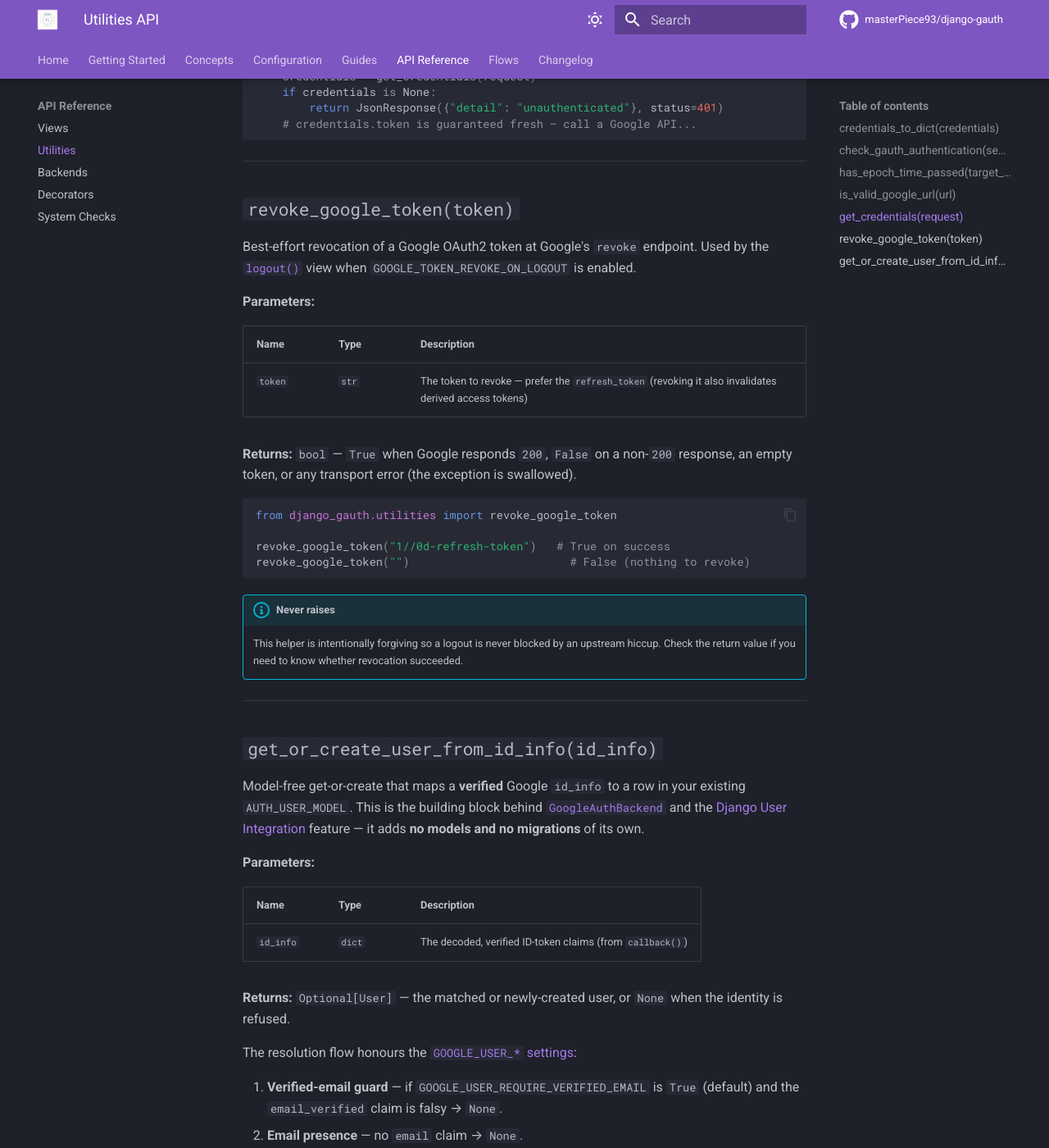
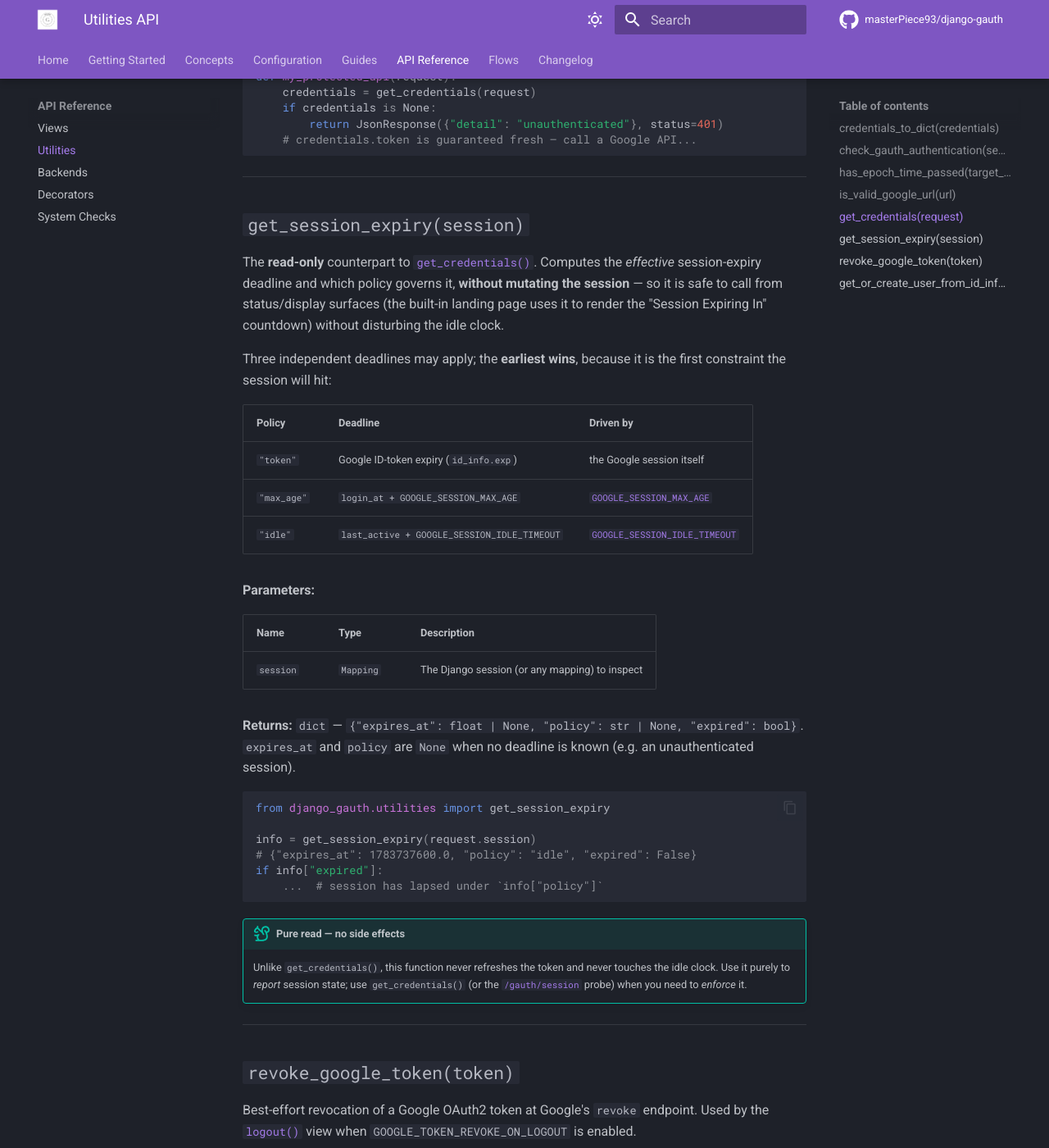
Before and after one commit to masterPiece93/django-gauth, an MkDocs documentation site: the page built from docs/api/utilities.md, in a window 1280 px wide and 1400 px high, scrolled down 6651 px. Shown: the whole window at 82% size. Built offline with MkDocs 1.6.1 and Material for MkDocs 9.7.7, drawn with Linux system fonts in a browser that asks for light colours; comment, search, counter and statistics services are not loaded; the version menu is left out.

````diff
--- a/docs/api/utilities.md
+++ b/docs/api/utilities.md
@@ -17,6 +17,7 @@ from django_gauth.utilities import (
     check_gauth_authentication,
     is_valid_google_url,
     get_credentials,
+    get_session_expiry,
     revoke_google_token,
     get_or_create_user_from_id_info,
 )
@@ -222,6 +223,49 @@ def my_protected_api(request):
 
 ---
 
+## `get_session_expiry(session)`
+
+The **read-only** counterpart to [`get_credentials()`](#get_credentialsrequest). Computes
+the *effective* session-expiry deadline and which policy governs it, **without mutating the
+session** — so it is safe to call from status/display surfaces (the built-in landing page
+uses it to render the "Session Expiring In" countdown) without disturbing the idle clock.
+
+Three independent deadlines may apply; the **earliest wins**, because it is the first
+constraint the session will hit:
+
+| Policy | Deadline | Driven by |
+|--------|----------|-----------|
+| `"token"` | Google ID-token expiry (`id_info.exp`) | the Google session itself |
+| `"max_age"` | `login_at + GOOGLE_SESSION_MAX_AGE` | [`GOOGLE_SESSION_MAX_AGE`](../configuration/settings.md#google_session_max_age) |
+| `"idle"` | `last_active + GOOGLE_SESSION_IDLE_TIMEOUT` | [`GOOGLE_SESSION_IDLE_TIMEOUT`](../configuration/settings.md#google_session_idle_timeout) |
+
+**Parameters:**
+
+| Name | Type | Description |
+|------|------|-------------|
+| `session` | `Mapping` | The Django session (or any mapping) to inspect |
+
+**Returns:** `dict` — `{"expires_at": float | None, "policy": str | None, "expired": bool}`.
+`expires_at` and `policy` are `None` when no deadline is known (e.g. an unauthenticated
+session).
+
+```python
+from django_gauth.utilities import get_session_expiry
+
+info = get_session_expiry(request.session)
+# {"expires_at": 1783737600.0, "policy": "idle", "expired": False}
+if info["expired"]:
+    ...  # session has lapsed under `info["policy"]`
+```
+
+!!! tip "Pure read — no side effects"
+    Unlike `get_credentials()`, this function never refreshes the token and never touches
+    the idle clock. Use it purely to *report* session state; use `get_credentials()` (or
+    the [`/gauth/session`](views.md#session_statusrequest) probe) when you need to
+    *enforce* it.
+
+---
+
 ## `revoke_google_token(token)`
 
 Best-effort revocation of a Google OAuth2 token at Google's `revoke` endpoint. Used by
````
Also changed, not shown: CHANGELOG.md (+30 -2 lines), docs/changelog.md (+19 -0 lines).
